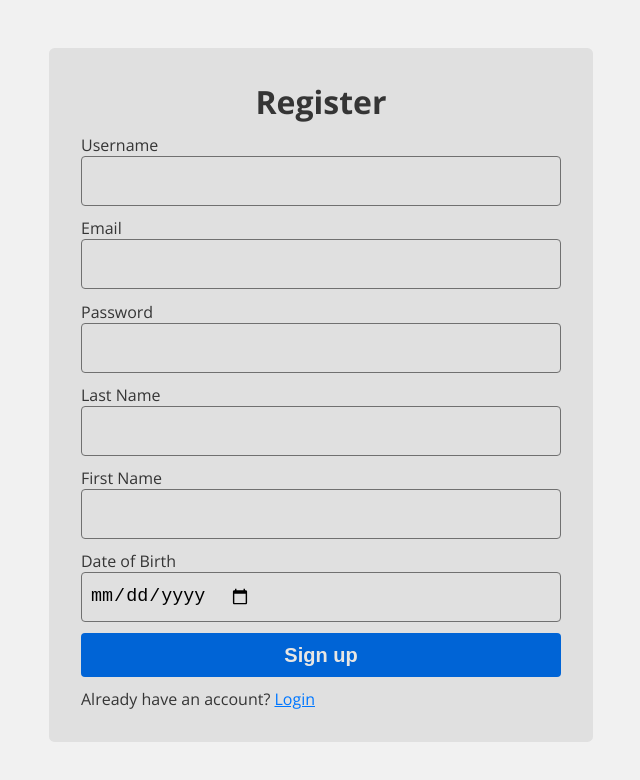
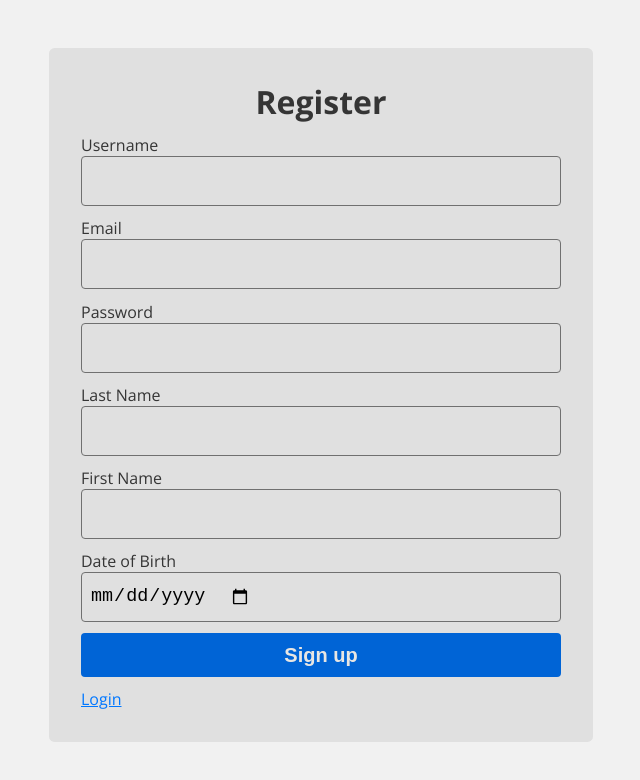
Before and after one commit to Gaspard-Savoureux/TrackRun, a SvelteKit app in the folder frontend/: page /register in a window 1280 px wide. Shown: the top 780 px of the page, without its empty margins (319-959 px from the left). Built offline with nearby package versions, Linux system fonts and the light colour scheme; no server answers.

Commit message:
reset register files

```diff
--- a/frontend/src/routes/register/+page.server.ts
+++ b/frontend/src/routes/register/+page.server.ts
@@ -3,7 +3,7 @@ import type { RequestEvent } from '../$types';
 import { API_URL } from '../../constants';
 
 export const actions: object = {
-  default: async ({ cookies, fetch, request }: RequestEvent) => {
+  register: async ({ cookies, fetch, request }: RequestEvent) => {
     const data = await request.formData();
     const username = data.get('username');
     const email = data.get('email');
--- a/frontend/src/routes/register/+page.svelte
+++ b/frontend/src/routes/register/+page.svelte
@@ -41,52 +41,50 @@
   };
 </script>
 
-<svelte:head>
-  <title>Register</title>
-</svelte:head>
+<section>
+  <form class="container" method="POST" action="?/register" on:submit={handleSubmit} use:enhance>
+    {#if form?.success === false}<p style="color: red;">{form?.message}</p>{/if}
 
-<section>
-  <div class="container">
-    <form method="POST" on:submit={handleSubmit} use:enhance>
     <h1>Register</h1>
     <label>
       Username
       <input type="text" name="username" bind:value={username} />
       {#if errors.username}<p style="color: red;">{errors.username}</p>{/if}
     </label>
+
     <label>
       Email
       <input type="email" name="email" bind:value={email} />
       {#if errors.email}<p style="color: red;">{errors.email}</p>{/if}
     </label>
+
     <label>
       Password
       <input type="password" name="password" bind:value={password} />
       {#if errors.password}<p style="color: red;">{errors.password}</p>{/if}
     </label>
+
     <label>
       Last Name
       <input type="text" name="lastname" bind:value={lastname} />
       {#if errors.lastname}<p style="color: red;">{errors.lastname}</p>{/if}
     </label>
+
     <label>
       First Name
       <input type="text" name="firstname" bind:value={firstname} />
       {#if errors.firstname}<p style="color: red;">{errors.firstname}</p>{/if}
     </label>
+
     <label>
       Date of Birth
       <input type="date" name="birthdate" bind:value={birthdate} />
       {#if errors.birthdate}<p style="color: red;">{errors.birthdate}</p>{/if}
     </label>
-      {#if form?.success === false}<p style="color: red;">{form?.message}</p>{/if}
+
     <button type="submit">Sign up</button>
-      <span>
-        Already have an account?
     <a href="/login">Login</a>
-      </span>
   </form>
-  </div>
 </section>
 
 <style>
```
Lines whose indentation alone changed are shown as unchanged.
